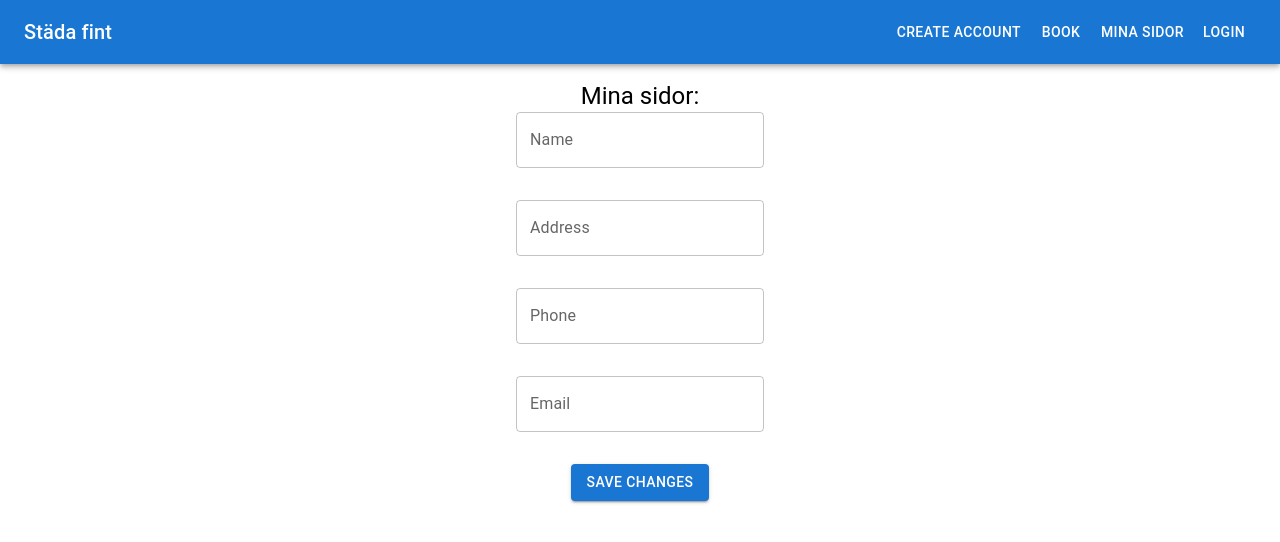
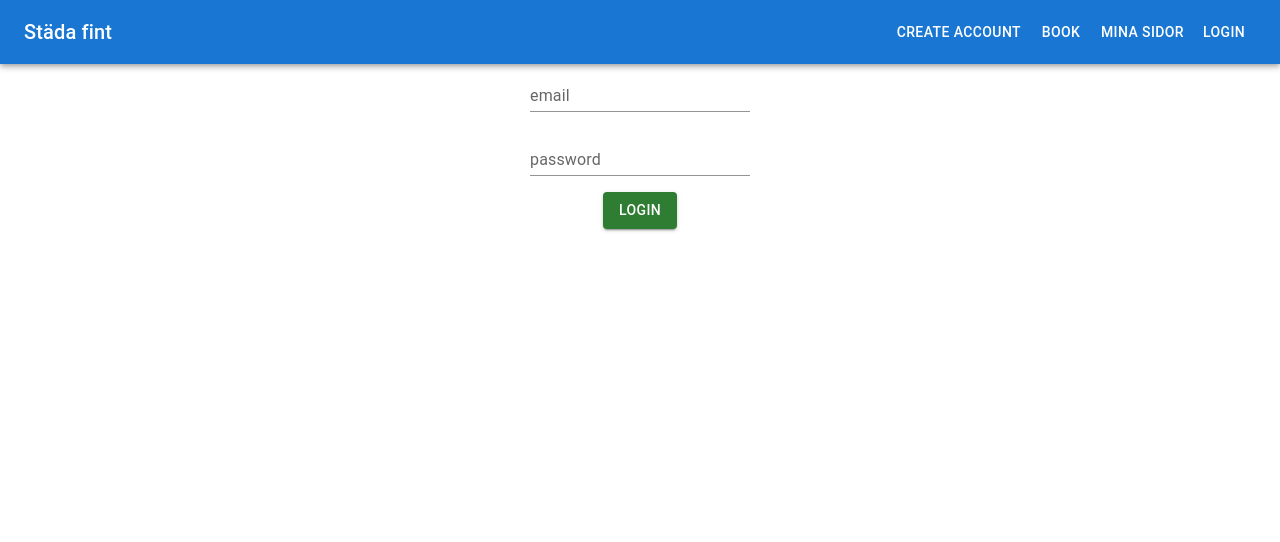
Before and after one commit to Daabas21/StadafintFrontend, a React (Create React App) app: page /login in a window 1280 px wide. Shown: the top 542 px of the page. Built offline with nearby package versions, Linux system fonts and the light colour scheme; no server answers.

Commit message:
security

```diff
--- a/src/components/routes.js
+++ b/src/components/routes.js
@@ -4,6 +4,7 @@ import CustomerView from "./views/CustomerView";
 import RegisterUser from "./views/RegisterUser";
 import AdminPage from "./views/AdminPage";
 import RegisterBooking from "./views/RegisterBooking";
+import Login from "./views/Login";
 
 function AppRouter() {
   return (
@@ -12,10 +13,11 @@ function AppRouter() {
       <Route path="/customer" element={<CustomerView />} />
       <Route path="/registeruser" element={<RegisterUser />} />
       <Route path="/adminpage" element={<AdminPage />} />
-      <Route path="/login" element={<CustomerView />} />
+      <Route path="/customerside" element={<CustomerView />} />
       <Route path="/booking" element={<RegisterBooking />} />
       <Route path="/logout" element={<CustomerView />} />
       {/* Add log in component here Hassan */}
+      <Route path="/login" element={<Login />} />
     </Routes>
   );
 }
--- a/src/components/views/AdminPage.js
+++ b/src/components/views/AdminPage.js
@@ -61,7 +61,10 @@ const AdminPage = () => {
 
     fetch(`http://localhost:8080/booking/${booking.bookingId}`, {
       method: "PUT",
-      headers: { "Content-type": "application/json" },
+      headers: {
+        "Content-type": "application/json",
+        "Authorization": "Bearer " + localStorage.getItem("token")
+       },
       body: JSON.stringify(booking),
     })
       .then((res) => res.json())
--- a/src/components/views/CleanerView.js
+++ b/src/components/views/CleanerView.js
@@ -7,12 +7,16 @@ function CleanerView() {
   const[input, setInput] = useState({name: "", address: "", telnum: "", email: "", password: ""})
 
   useEffect(() => {
-    fetch('http://localhost:8080/cleaner/1')
+    fetch('http://localhost:8080/cleaner/1',{
+      method:"GET",
+      headers:{
+        "Content-Type": "application/json",
+        "Authorization": "Bearer " + localStorage.getItem("token")
+      }
+    })
       .then(res => res.json())
       .then(data => setCleanerData(data))
   },[])
-
-  console.log(cleanerData)
 
   const handleChange = (e) => {
     setInput(prev => ({ ...prev, [e.target.name]: e.target.value }))
@@ -20,18 +24,23 @@ function CleanerView() {
 
   const handleSave = async () => {
 
-    console.log(input)
-
     await fetch('http://localhost:8080/cleaner/1', {
         method: 'PUT',
         body: JSON.stringify(input),
         headers: {
-            'Content-Type' : 'application/json'
+            'Content-Type' : 'application/json',
+            "Authorization": "Bearer " + localStorage.getItem("token")
         }
     })
 
-    let response = await fetch('http://localhost:8080/cleaner/1')
+    let response = await fetch('http://localhost:8080/cleaner/1',{
+      method:"GET",
+      headers:{
+        "Authorization": "Bearer " + localStorage.getItem("token")
+      }})
     let body = await response.json()
+
+    console.log(body)
 
     setCleanerData(body)
   }
--- a/src/components/views/CustomerView.js
+++ b/src/components/views/CustomerView.js
@@ -12,7 +12,12 @@ const CustomerView = () => {
   const [pass, setPass] = useState("");
 
   useEffect(() => {
-    fetch("http://localhost:8080/customer/1")
+    fetch("http://localhost:8080/customer/1",{
+      method:"GET",
+      headers:{
+        "Authorization": "Bearer " + localStorage.getItem("token")
+      }
+    })
       .then((res) => res.json())
       .then((data) => {
         setCustomerData(data);
@@ -40,7 +45,10 @@ const CustomerView = () => {
 
     fetch("http://localhost:8080/customer/1", {
       method: "PUT",
-      headers: { "Content-type": "application/json" },
+      headers: {
+        "Content-type": "application/json",
+        "Authorization": "Bearer " + localStorage.getItem("token")
+     },
       body: JSON.stringify({
         name: customerName,
         address: customerAddress,
--- /dev/null
+++ b/src/components/views/Login.js
@@ -0,0 +1,69 @@
+import { Button, TextField } from '@mui/material'
+import { Stack } from '@mui/system'
+import React, { useState } from 'react'
+
+const setToken = (token) => {
+    localStorage.setItem("token", token);
+    localStorage.setItem("lastLoginTime", new Date(Date.now()).getTime);
+}
+
+// const deleteToken = () => {
+//     localStorage.removeItem("token");
+//     localStorage.removeItem("lasLoginTime");
+// }
+
+const Login = () => {
+
+    const[input, setInput] = useState({email: "", password: ""})
+
+    const handleChange = (e) => {
+        setInput(prev => ({...prev, [e.target.name]: e.target.value}))
+    }
+
+    const handleLogin = async () => {
+
+        const res = await fetch('http://localhost:8080/auth/login',{
+                method:"POST",
+                body: JSON.stringify(input),
+                headers:{
+                    'Content-Type': 'application/json'
+                }}
+
+            )
+         const data = await res.json()
+         const token = data.token
+
+         setToken(token);
+    }
+
+
+  return (
+    <div>
+        <Stack spacing={2} alignItems="center">
+            <TextField
+                id='email'
+                label="email"
+                variant='standard'
+                value={input.email}
+                name='email'
+                onChange={handleChange}
+            />
+            <TextField
+                id='password'
+                label='password'
+                variant='standard'
+                value={input.password}
+                name= 'password'
+                onChange={handleChange}
+            />
+            <Button
+                variant='contained'
+                color='success'
+                onClick={handleLogin}
+            >LOGIN</Button>
+        </Stack>
+    </div>
+  )
+}
+
+export default Login
```
